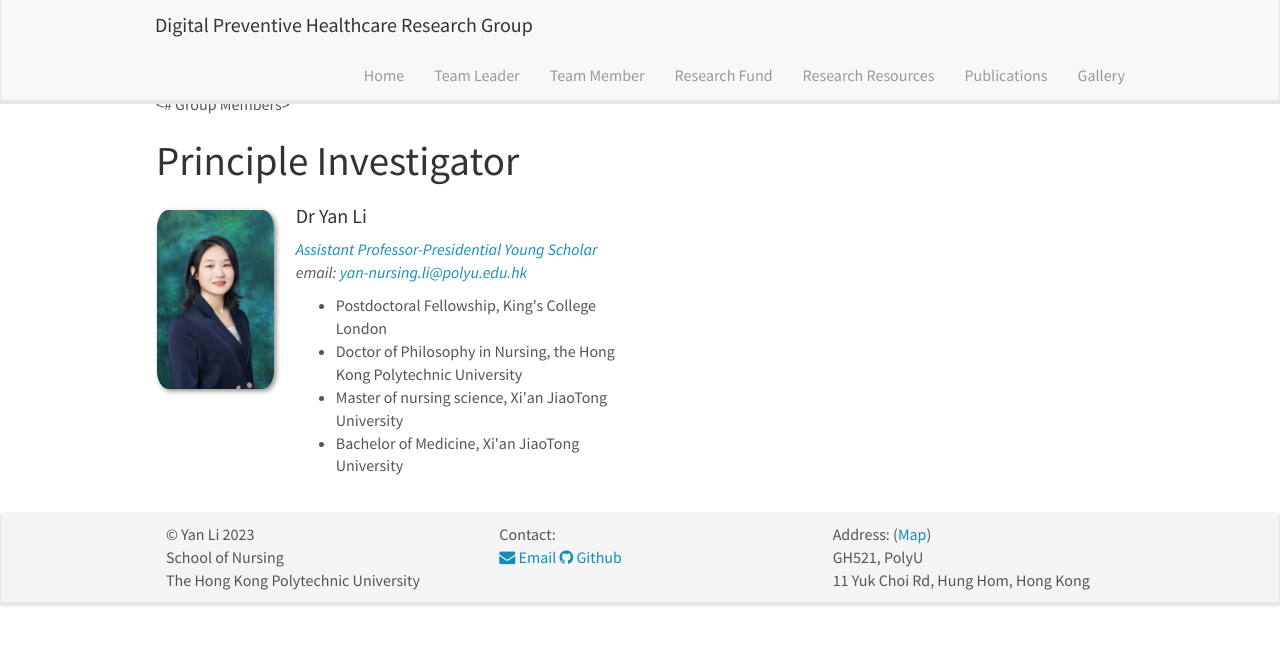
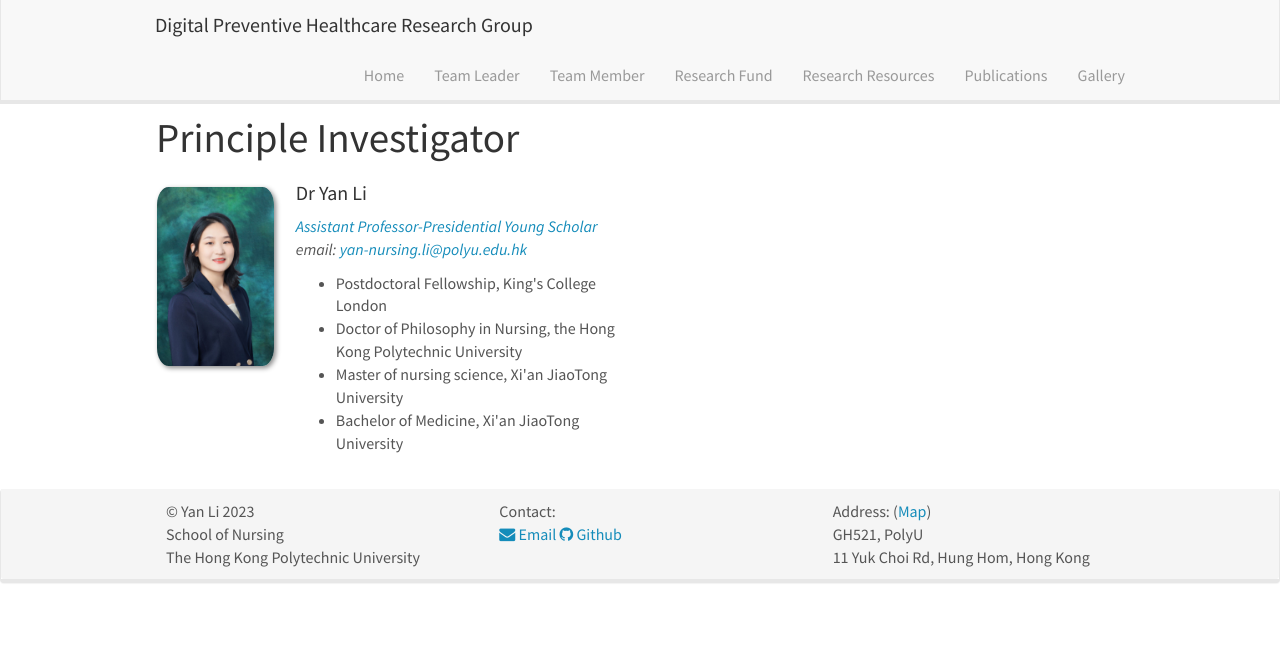
Before and after one commit to polyuly/polyuly.github.io, a Jekyll site: the page built from _pages/team_leader.md, in a window 1280 px wide. Shown: the top 645 px of the page. Built offline with Jekyll 4.4.1, drawn with Linux system fonts in a browser that asks for light colours; nearby versions of some CDN libraries.

Commit message:
Update team_leader.md

```diff
--- a/_pages/team_leader.md
+++ b/_pages/team_leader.md
@@ -5,14 +5,6 @@ excerpt: "Digital Preventive Healthcare Research Group: Team leader"
 sitemap: false
 permalink: /leader/
 ---
-
-<# Group Members>
-
-<!-- **We are  looking for new Research Assistant, Postdoc, or MSc students to join the team** [(see openings)]({{ site.url }}{{ site.baseurl }}/vacancies)  -->
-
-
-
-<!-- Jump to [staff](#staff), [master and bachelor students](#master-and-bachelor-students), [alumni](#alumni), [administrative support](#administrative-support), [lab visitors](#lab-visitors). -->
 
 # Principle Investigator
 {% assign number_printed = 0 %}
```
